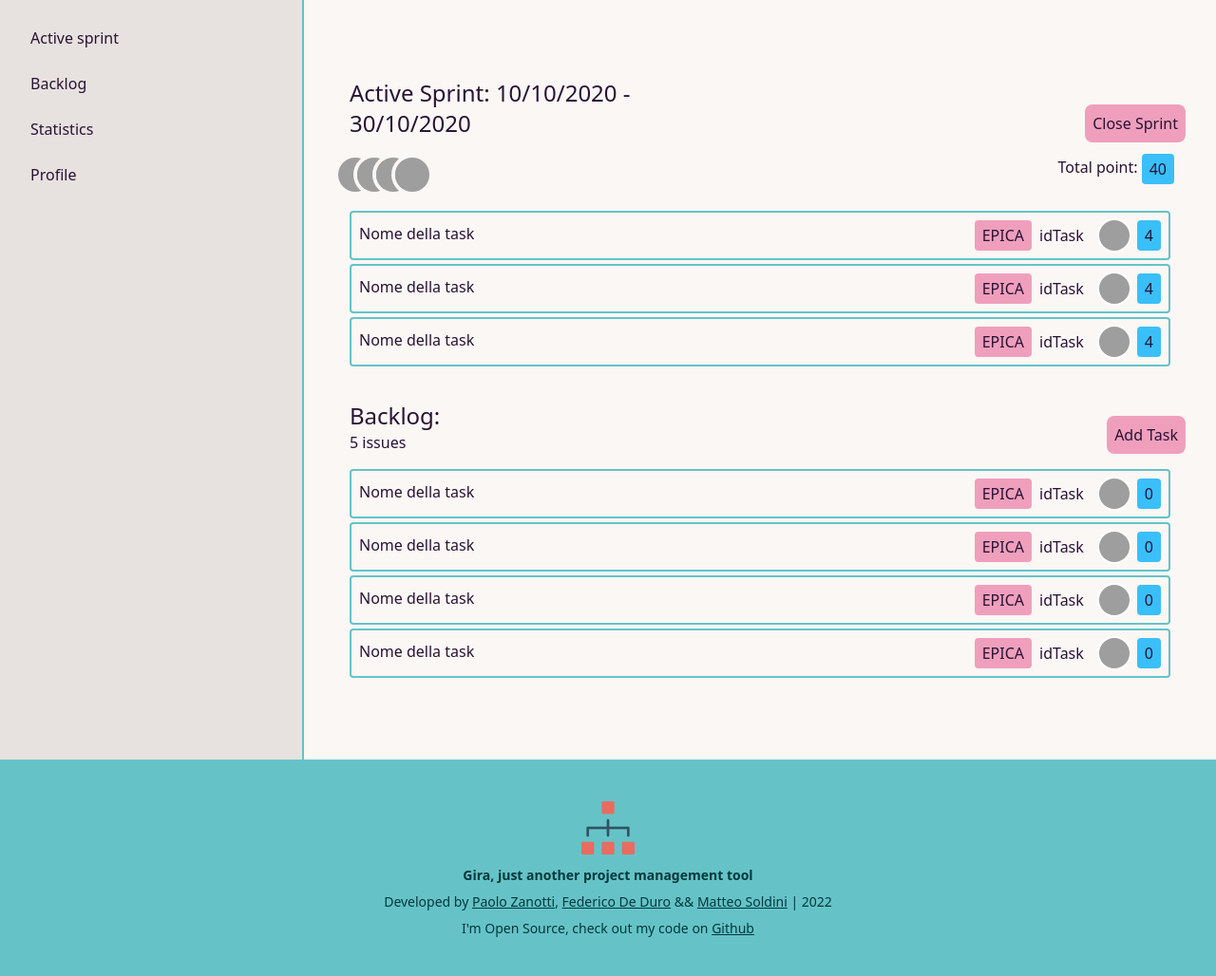
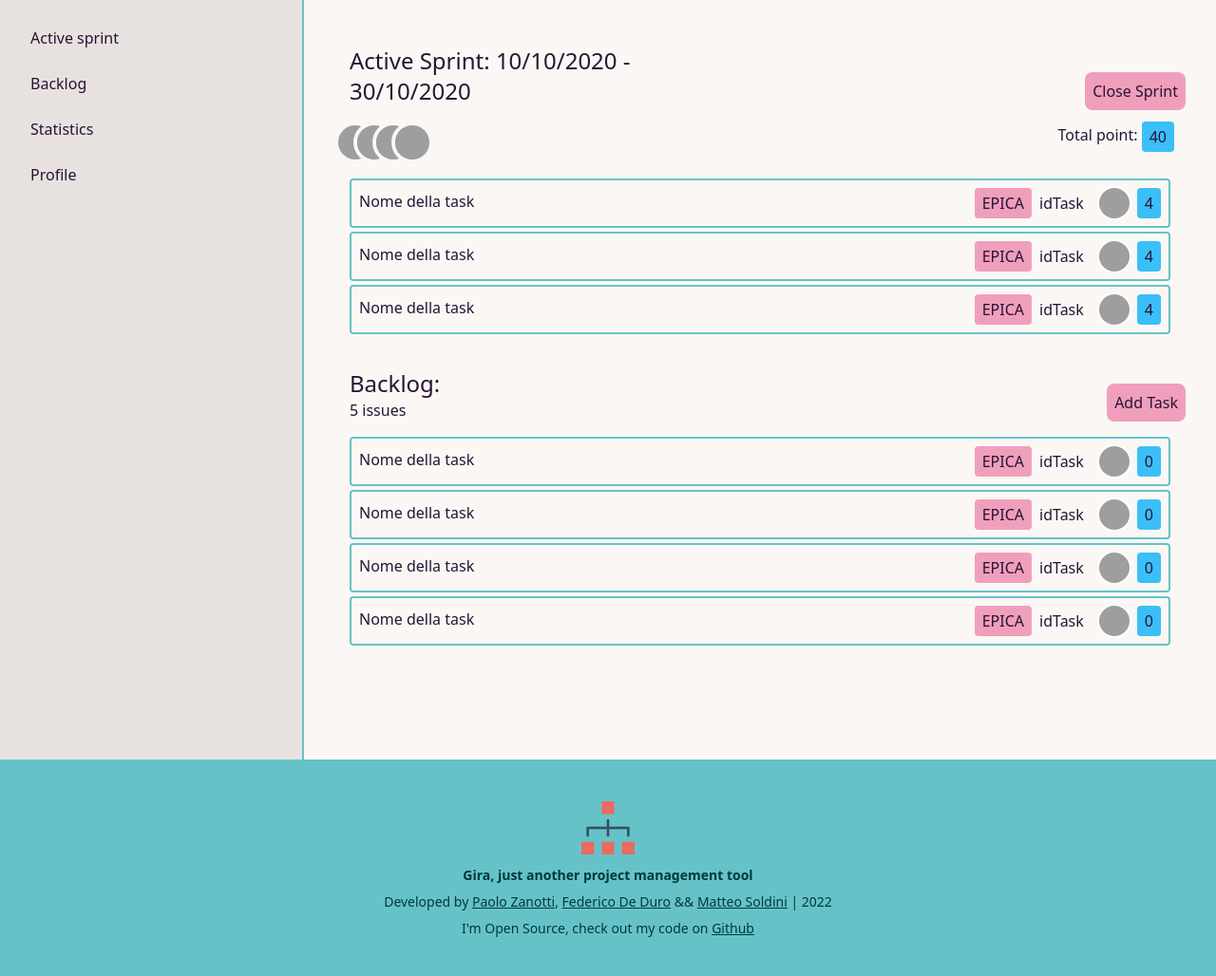
Before and after one commit to zanottipaolo/DB1-Agile, a Flask app: page /backlog in a window 1280 px wide. Shown: the whole page at 95% size. Run offline with Flask 2, Linux system fonts and the light colour scheme; some libraries are stand-ins or nearby versions; grey boxes are pictures that could not be loaded.

Commit message:
Update sidebar

```diff
--- a/templates/base.html
+++ b/templates/base.html
@@ -24,7 +24,7 @@
     <!-- Sidebar -->
     <div class="drawer drawer-mobile">
         <input id="my-drawer-2" type="checkbox" class="drawer-toggle" />
-        <div class="drawer-content flex flex-col items-start justify-start lg:items-center lg:justify-center">
+        <div class="drawer-content flex flex-col items-start justify-start">
             <!-- Page content -->
             <label for="my-drawer-2" class="btn btn-primary btn-circle drawer-button lg:hidden">
 
```
